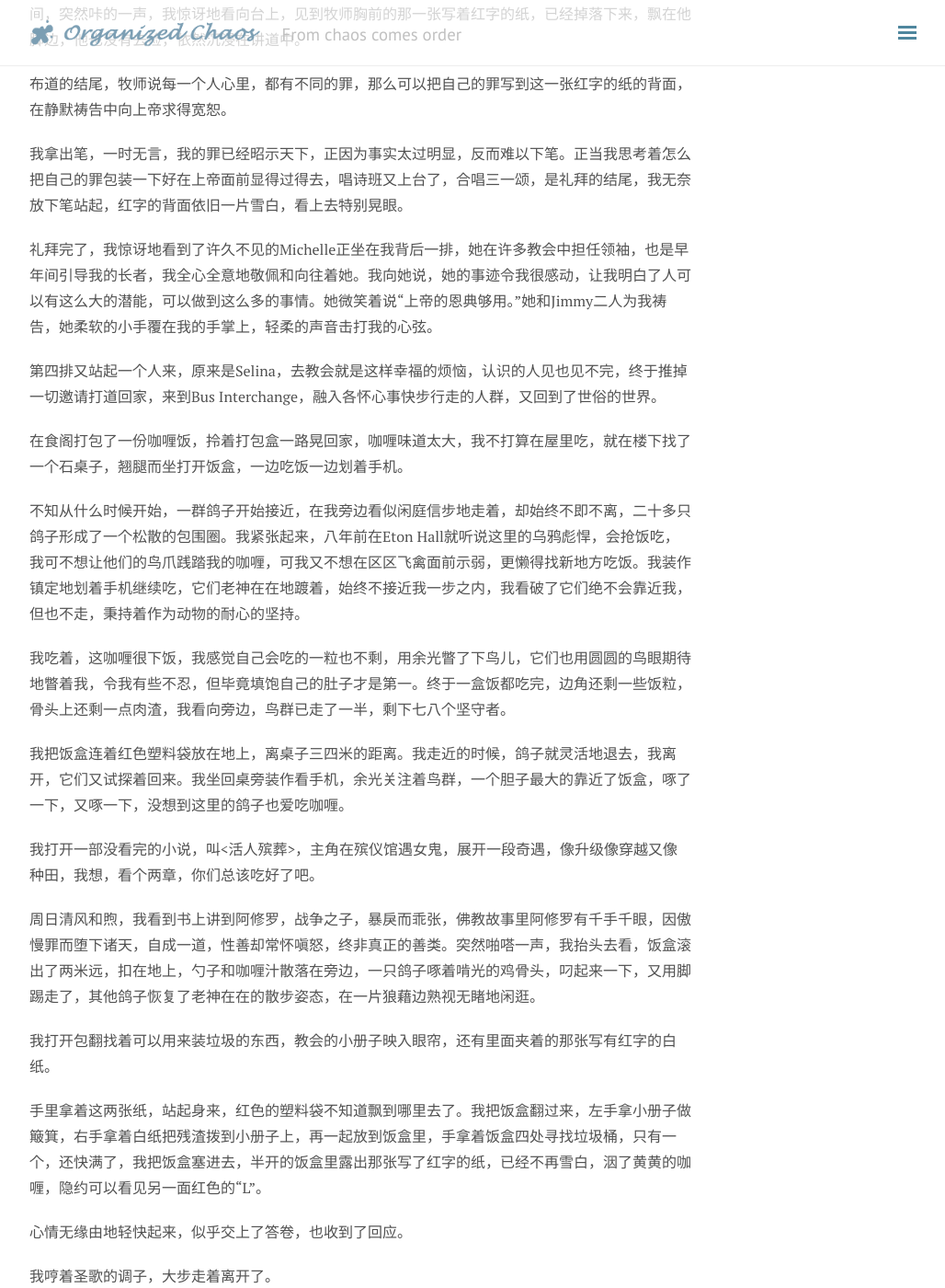
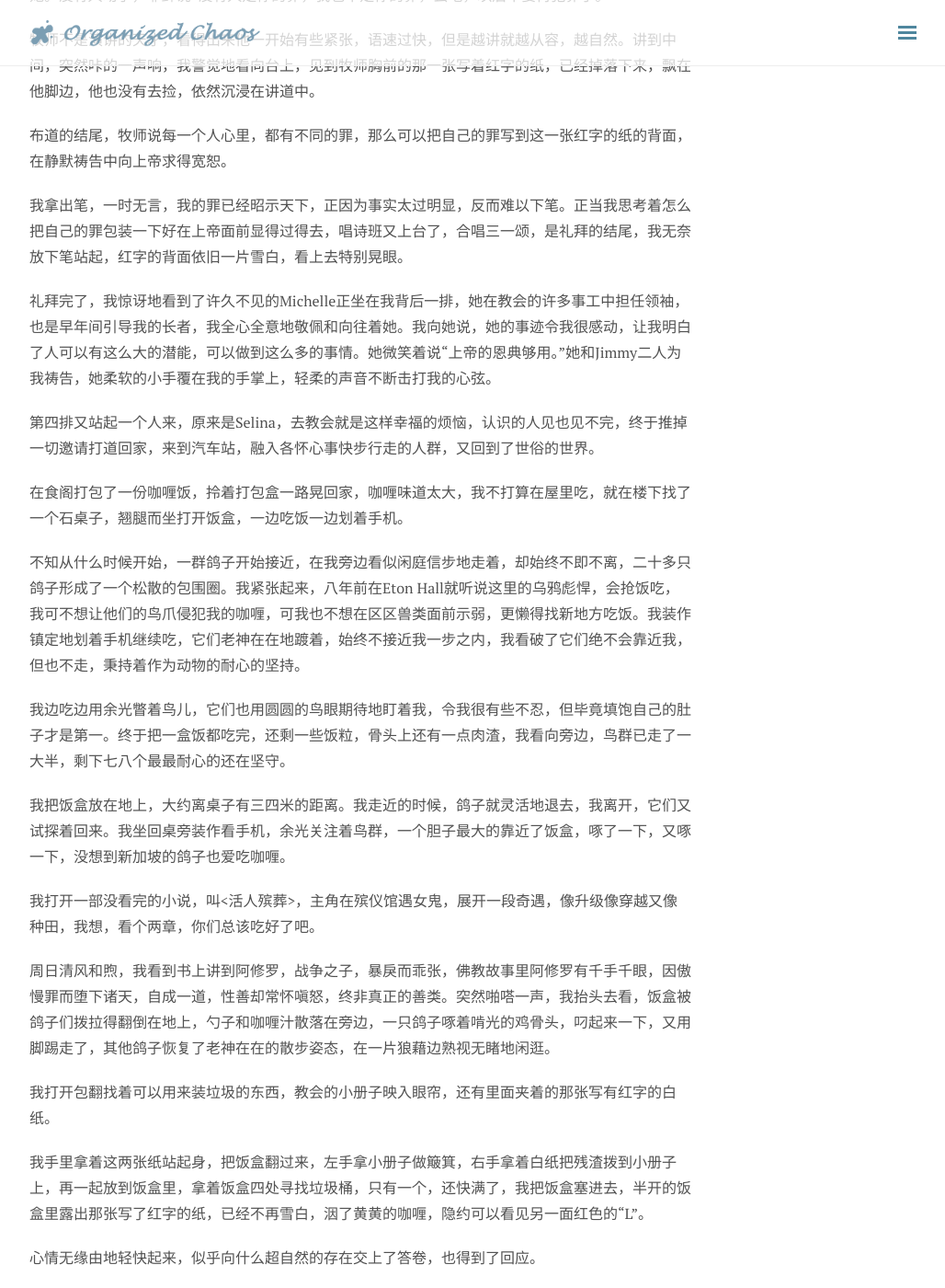
Before and after one commit to yliu9055/organizedchaos, a Jekyll site: the page built from _posts/2019-02-10-ScarletLetter.markdown, in a window 1280 px wide and 1400 px high, scrolled down 1263 px. Shown: the whole window at 92% size, without its empty margins (248-1276 px from the left). Built offline with Jekyll 4.4.1, drawn with Linux system fonts in a browser that asks for light colours; nearby versions of some CDN libraries; comment, search, counter and statistics services are not loaded; some of the changed text lies outside the part shown.

Commit message:
change wording

```diff
--- a/_config.yml
+++ b/_config.yml
@@ -1,6 +1,6 @@
 # Site Info
 title: Organized Chaos
-tagline: 'From chaos comes order'
+tagline: ''
 description: 'A Jekyll theme adapted from <a href="http://lanyon.getpoole.com/" target="_blank">Lanyon</a>. Made by <a href="http://codinfox.github.io" target="_blank">@codinfox</a>.'
 baseurl: "/organizedchaos"
 url: https://yliu9055.github.io
@@ -25,7 +25,7 @@
 # About/contact
 author:
   name: Liu Yang
-  description: Passionate about everything in life
+  description: Passionate about nearly everything
   gravatar: 81295cc93edf00a1a218edb35c273c31 # md5 hash of your email address
   contact:
     linkedin:
--- a/_posts/2019-02-10-ScarletLetter.markdown
+++ b/_posts/2019-02-10-ScarletLetter.markdown
@@ -10,47 +10,47 @@
 
 我的内心有点疑惑，我姓刘，这张白纸上正好是我姓氏的首字母。是特意准备？是巧合？我不得而知，更不知道这张白纸到底有何用意。
 
-拿出手机呼朋唤友，金卫哥说会晚点来，我问他我该坐在哪里，他说第二排正中央，我欣然从命，移了过去。现在的位置总让我有些惶恐，教会里一行行座椅，看上去别无差异，但我总有些自己侵犯了别人约定俗成的领地的感觉。
+拿出手机呼朋唤友，金卫哥说会晚点来，我问他我该坐在哪里，他说第二排正中央，我欣然从命，移了过去。现在的位置总让我有些惶恐，教会里一行行座椅，看上去别无差异，但若是随便找个地方坐下，又有些自己侵犯了别人约定俗成的领地的感觉。
 
-坐在第二排，才发现这风景不一般，前面的第一排是领诗班，一位衣着优雅的女士正在拿着话筒轻轻颂唱，轻柔的歌声回响在厅中，还有几位看上去像是事工的姐妹和她坐在一起。离演职人员如此近，这是我礼拜以来的第一回，我又惶恐，又饶有兴味地观察着。
+坐在第二排，才发现这是个相当得天独厚的位置。前面的第一排是领诗班，一位衣着庄重的女士正拿着话筒轻轻颂唱，轻柔的歌声回响在厅中，还有几位看上去像是事工的姐妹和她坐在一起。离演职人员如此近，这是我礼拜以来的第一回，我又惶恐，又饶有兴味地观察着。
 <!-- more -->
 
-突然几位活泼美丽的女士一齐走上台去，开始向信众致意，圣乐声起，整个主日崇拜拉开了帷幕。我在这个VIP座位看得好不尽兴，舞台离我只有几步的距离，台上精心插好了一大束鲜花，台前的桌子上放着奉献用的竹篮，司鼓人热情地边敲边唱，娇小可人的红衣领唱引吭高歌，表情充满喜乐。作为第一排的听众，我隐约感到自己也是这演出的一部分，不禁挺胸收腹，尽最大努力加入敬拜的合唱中去。
+突然几位活泼美丽的姐妹一齐走上台去，开始向信众致意，圣乐声起，主日崇拜拉开了帷幕。我在这个VIP座位看得好不尽兴，舞台离我只有几步的距离，台上精心插好了一大束鲜花，台前的桌子上放着奉献用的竹篮，鼓手热情地边敲边唱，领唱的红衣女子引吭高歌，表情十分欢快。作为第一排的听众，我隐约感到自己也是这演出的一部分，不禁挺胸收腹，尽最大努力加入合唱中去。
 
-今天讲道的主题是罪，牧师讲了一个故事，来源于”红字“（Scarlet Letter）的小说，里面的女主角因为丈夫远去不归，与人通奸生子，被迫在身上粘了一个红字”A“，代表有罪。唐牧师说道：“我们今天的小册子里也有一个红字，每个人的字母都不一样，代表着不同的罪，但是只有我的能粘上去，你们的不可以。”说着，他把一张写着红色“S”的纸贴到左胸前，引得全场发出善意的哄笑。
+今天讲道的主题是罪，牧师讲了一个故事，来源于”红字“（Scarlet Letter）的小说，里面的女主角因为丈夫远去不归，与人通奸生子，东窗事发之后，因着小镇的规矩，她被迫出门时在身上粘一个红字”A“，代表有罪。唐牧师说道：“我们今天的小册子里也有一个红字，每个人的字母都不一样，代表着不同的罪，但是只有我的能粘上去，你们的不可以。”说着，他把一张写着红色“S”的纸贴到左胸前，引得全场发出善意的哄笑。
 
 牧师继续讲，女主角虽然受尽侮辱，却不肯供出奸夫是谁，有一天，小镇最有名望的牧师讲了一场很成功的道，刚从教堂出来，正好看到女人和她的女儿在高台上，被群情激愤的镇民围攻唾弃，牧师突然冲到台上，承认他就是那个和女人通奸的奸夫，他撕开衣服，胸前赫然是一个大大的红字，而后，他就自杀了。
 
-这个故事里的所有人，都特别缺乏一种宽容。在罪孽加身的时候，只是在想如何靠自己去解决，而没有祈求神，这种现象称为信徒的世俗化。随着科学的发展，人们渐渐认为自己有操控一切的能力，不再需要神。成功神学甚嚣尘上，人们认为，只要过着成功而有道德的生活，神就应当赞许自己。
+牧师解释道，这个故事里的所有人，都特别缺乏一种宽容。在罪孽加身的时候，只是在想如何靠自己去解决，而没有祈求神，这种现象称为信徒的世俗化。随着科学的发展，人们渐渐认为自己有操控一切的能力，不再需要神。成功神学甚嚣尘上，人们认为，只要过着成功而有道德的生活，神就应当赞许自己。
 
 可是神的标准全然不同，耶稣面对法利赛女人，说“你们当中谁是没有罪的，谁就可以先用石头打她。”没有人动手，耶稣说“没有人定你的罪，我也不定你的罪，去吧，以后不要再犯罪了。”
 
-牧师不是演讲的天才，看得出来他一开始有些紧张，语速过快，但是越讲就越从容，越自然。讲到中间，突然咔的一声，我惊讶地看向台上，见到牧师胸前的那一张写着红字的纸，已经掉落下来，飘在他脚边，他也没有去捡，依然沉浸在讲道中。
+牧师不是演讲的天才，看得出来他一开始有些紧张，语速过快，但是越讲就越从容，越自然。讲到中间，突然咔的一声响，我警觉地看向台上，见到牧师胸前的那一张写着红字的纸，已经掉落下来，飘在他脚边，他也没有去捡，依然沉浸在讲道中。
 
 布道的结尾，牧师说每一个人心里，都有不同的罪，那么可以把自己的罪写到这一张红字的纸的背面，在静默祷告中向上帝求得宽恕。
 
 我拿出笔，一时无言，我的罪已经昭示天下，正因为事实太过明显，反而难以下笔。正当我思考着怎么把自己的罪包装一下好在上帝面前显得过得去，唱诗班又上台了，合唱三一颂，是礼拜的结尾，我无奈放下笔站起，红字的背面依旧一片雪白，看上去特别晃眼。
 
-礼拜完了，我惊讶地看到了许久不见的Michelle正坐在我背后一排，她在许多教会中担任领袖，也是早年间引导我的长者，我全心全意地敬佩和向往着她。我向她说，她的事迹令我很感动，让我明白了人可以有这么大的潜能，可以做到这么多的事情。她微笑着说“上帝的恩典够用。”她和Jimmy二人为我祷告，她柔软的小手覆在我的手掌上，轻柔的声音击打我的心弦。
+礼拜完了，我惊讶地看到了许久不见的Michelle正坐在我背后一排，她在教会的许多事工中担任领袖，也是早年间引导我的长者，我全心全意地敬佩和向往着她。我向她说，她的事迹令我很感动，让我明白了人可以有这么大的潜能，可以做到这么多的事情。她微笑着说“上帝的恩典够用。”她和Jimmy二人为我祷告，她柔软的小手覆在我的手掌上，轻柔的声音不断击打我的心弦。
 
-第四排又站起一个人来，原来是Selina，去教会就是这样幸福的烦恼，认识的人见也见不完，终于推掉一切邀请打道回家，来到Bus Interchange，融入各怀心事快步行走的人群，又回到了世俗的世界。
+第四排又站起一个人来，原来是Selina，去教会就是这样幸福的烦恼，认识的人见也见不完，终于推掉一切邀请打道回家，来到汽车站，融入各怀心事快步行走的人群，又回到了世俗的世界。
 
 在食阁打包了一份咖喱饭，拎着打包盒一路晃回家，咖喱味道太大，我不打算在屋里吃，就在楼下找了一个石桌子，翘腿而坐打开饭盒，一边吃饭一边划着手机。
 
-不知从什么时候开始，一群鸽子开始接近，在我旁边看似闲庭信步地走着，却始终不即不离，二十多只鸽子形成了一个松散的包围圈。我紧张起来，八年前在Eton Hall就听说这里的乌鸦彪悍，会抢饭吃，我可不想让他们的鸟爪践踏我的咖喱，可我又不想在区区飞禽面前示弱，更懒得找新地方吃饭。我装作镇定地划着手机继续吃，它们老神在在地踱着，始终不接近我一步之内，我看破了它们绝不会靠近我，但也不走，秉持着作为动物的耐心的坚持。
+不知从什么时候开始，一群鸽子开始接近，在我旁边看似闲庭信步地走着，却始终不即不离，二十多只鸽子形成了一个松散的包围圈。我紧张起来，八年前在Eton Hall就听说这里的乌鸦彪悍，会抢饭吃，我可不想让他们的鸟爪侵犯我的咖喱，可我也不想在区区兽类面前示弱，更懒得找新地方吃饭。我装作镇定地划着手机继续吃，它们老神在在地踱着，始终不接近我一步之内，我看破了它们绝不会靠近我，但也不走，秉持着作为动物的耐心的坚持。
 
-我吃着，这咖喱很下饭，我感觉自己会吃的一粒也不剩，用余光瞥了下鸟儿，它们也用圆圆的鸟眼期待地瞥着我，令我有些不忍，但毕竟填饱自己的肚子才是第一。终于一盒饭都吃完，边角还剩一些饭粒，骨头上还剩一点肉渣，我看向旁边，鸟群已走了一半，剩下七八个坚守者。
+我边吃边用余光瞥着鸟儿，它们也用圆圆的鸟眼期待地盯着我，令我很有些不忍，但毕竟填饱自己的肚子才是第一。终于把一盒饭都吃完，还剩一些饭粒，骨头上还有一点肉渣，我看向旁边，鸟群已走了一大半，剩下七八个最最耐心的还在坚守。
 
-我把饭盒连着红色塑料袋放在地上，离桌子三四米的距离。我走近的时候，鸽子就灵活地退去，我离开，它们又试探着回来。我坐回桌旁装作看手机，余光关注着鸟群，一个胆子最大的靠近了饭盒，啄了一下，又啄一下，没想到这里的鸽子也爱吃咖喱。
+我把饭盒放在地上，大约离桌子有三四米的距离。我走近的时候，鸽子就灵活地退去，我离开，它们又试探着回来。我坐回桌旁装作看手机，余光关注着鸟群，一个胆子最大的靠近了饭盒，啄了一下，又啄一下，没想到新加坡的鸽子也爱吃咖喱。
 
 我打开一部没看完的小说，叫<活人殡葬>，主角在殡仪馆遇女鬼，展开一段奇遇，像升级像穿越又像种田，我想，看个两章，你们总该吃好了吧。
 
-周日清风和煦，我看到书上讲到阿修罗，战争之子，暴戾而乖张，佛教故事里阿修罗有千手千眼，因傲慢罪而堕下诸天，自成一道，性善却常怀嗔怒，终非真正的善类。突然啪嗒一声，我抬头去看，饭盒滚出了两米远，扣在地上，勺子和咖喱汁散落在旁边，一只鸽子啄着啃光的鸡骨头，叼起来一下，又用脚踢走了，其他鸽子恢复了老神在在的散步姿态，在一片狼藉边熟视无睹地闲逛。
+周日清风和煦，我看到书上讲到阿修罗，战争之子，暴戾而乖张，佛教故事里阿修罗有千手千眼，因傲慢罪而堕下诸天，自成一道，性善却常怀嗔怒，终非真正的善类。突然啪嗒一声，我抬头去看，饭盒被鸽子们拨拉得翻倒在地上，勺子和咖喱汁散落在旁边，一只鸽子啄着啃光的鸡骨头，叼起来一下，又用脚踢走了，其他鸽子恢复了老神在在的散步姿态，在一片狼藉边熟视无睹地闲逛。
 
 我打开包翻找着可以用来装垃圾的东西，教会的小册子映入眼帘，还有里面夹着的那张写有红字的白纸。
 
-手里拿着这两张纸，站起身来，红色的塑料袋不知道飘到哪里去了。我把饭盒翻过来，左手拿小册子做簸箕，右手拿着白纸把残渣拨到小册子上，再一起放到饭盒里，手拿着饭盒四处寻找垃圾桶，只有一个，还快满了，我把饭盒塞进去，半开的饭盒里露出那张写了红字的纸，已经不再雪白，洇了黄黄的咖喱，隐约可以看见另一面红色的“L”。
+我手里拿着这两张纸站起身，把饭盒翻过来，左手拿小册子做簸箕，右手拿着白纸把残渣拨到小册子上，再一起放到饭盒里，拿着饭盒四处寻找垃圾桶，只有一个，还快满了，我把饭盒塞进去，半开的饭盒里露出那张写了红字的纸，已经不再雪白，洇了黄黄的咖喱，隐约可以看见另一面红色的“L”。
 
-心情无缘由地轻快起来，似乎交上了答卷，也收到了回应。
+心情无缘由地轻快起来，似乎向什么超自然的存在交上了答卷，也得到了回应。
 
 我哼着圣歌的调子，大步走着离开了。
```
Also changed, not shown: _posts/2019-02-01-LTVP.markdown (deleted, +0 -87 lines), _posts/2019-03-09-diet.markdown (+8 -21 lines).
